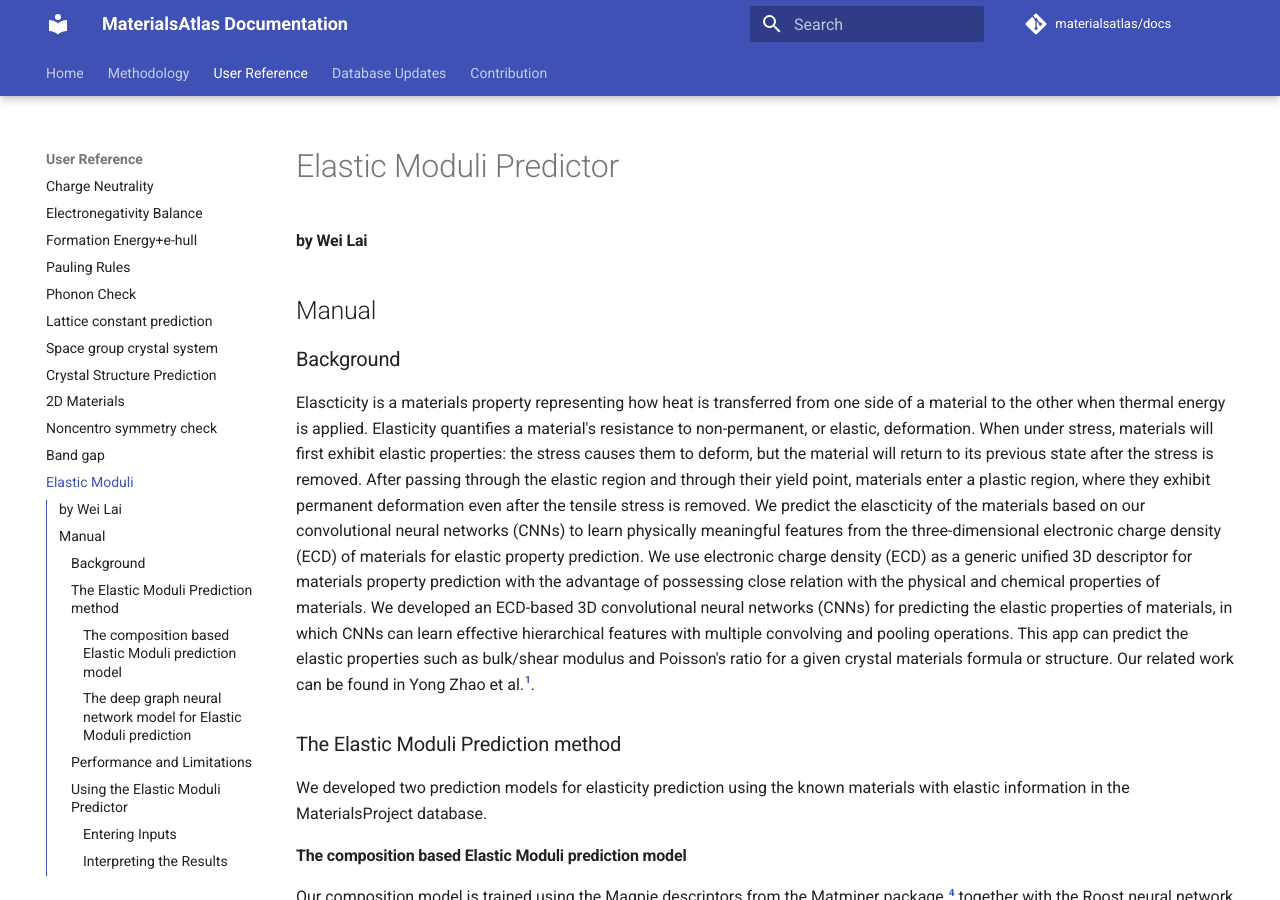
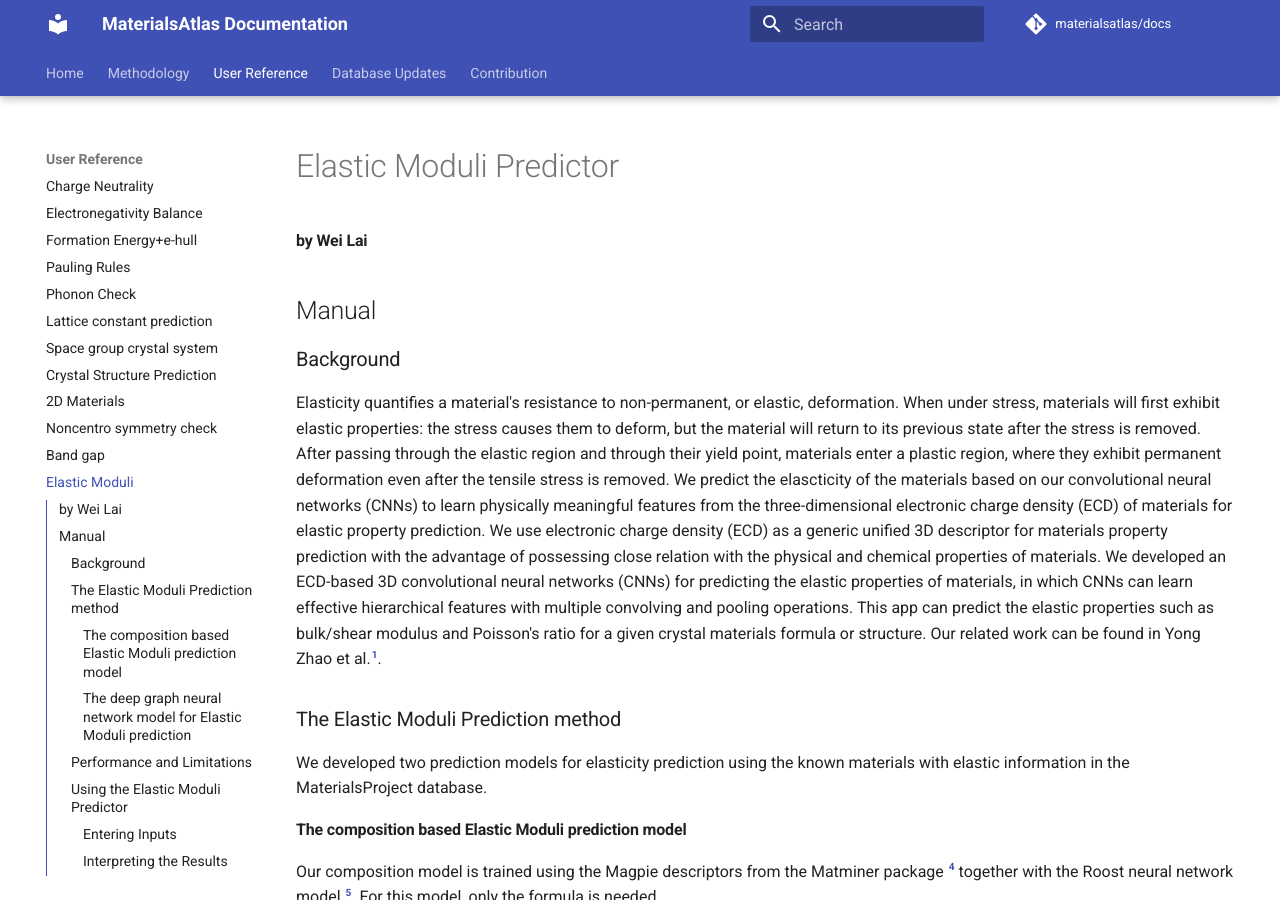
Before and after one commit to usccolumbia/materialsatlas, an MkDocs documentation site: the page built from docs/user-guide/elastic-moduli.md, in a window 1280 px wide and 900 px high. Built offline with MkDocs 1.6.1 and Material for MkDocs 9.7.7, drawn with Linux system fonts in a browser that asks for light colours; comment, search, counter and statistics services are not loaded.

Commit message:
Update elastic-moduli.md

```diff
--- a/docs/user-guide/elastic-moduli.md
+++ b/docs/user-guide/elastic-moduli.md
@@ -6,7 +6,7 @@
 
 ### Background
 
-Elascticity is a materials property representing how heat is transferred from one side of a material to the other when thermal energy is applied. Elasticity quantifies a material's resistance to non-permanent, or elastic, deformation. When under stress, materials will first exhibit elastic properties: the stress causes them to deform, but the material will return to its previous state after the stress is removed. After passing through the elastic region and through their yield point, materials enter a plastic region, where they exhibit permanent deformation even after the tensile stress is removed. We predict the elascticity of the materials based on our convolutional neural networks (CNNs) to learn physically meaningful features from the three-dimensional electronic charge density (ECD) of materials for elastic property prediction. We use electronic charge density (ECD) as a generic unified 3D descriptor for materials property prediction with the advantage of possessing close relation with the physical and chemical properties of materials. We developed an ECD-based 3D convolutional neural networks (CNNs) for predicting the elastic properties of materials, in which CNNs can learn effective hierarchical features with multiple convolving and pooling operations. This app can predict the elastic properties such as bulk/shear modulus and Poisson's ratio for a given crystal materials formula or structure. Our related work can be found in Yong Zhao et al.[^1].
+Elasticity quantifies a material's resistance to non-permanent, or elastic, deformation. When under stress, materials will first exhibit elastic properties: the stress causes them to deform, but the material will return to its previous state after the stress is removed. After passing through the elastic region and through their yield point, materials enter a plastic region, where they exhibit permanent deformation even after the tensile stress is removed. We predict the elascticity of the materials based on our convolutional neural networks (CNNs) to learn physically meaningful features from the three-dimensional electronic charge density (ECD) of materials for elastic property prediction. We use electronic charge density (ECD) as a generic unified 3D descriptor for materials property prediction with the advantage of possessing close relation with the physical and chemical properties of materials. We developed an ECD-based 3D convolutional neural networks (CNNs) for predicting the elastic properties of materials, in which CNNs can learn effective hierarchical features with multiple convolving and pooling operations. This app can predict the elastic properties such as bulk/shear modulus and Poisson's ratio for a given crystal materials formula or structure. Our related work can be found in Yong Zhao et al.[^1].
 
 ### The Elastic Moduli Prediction method
 
```
